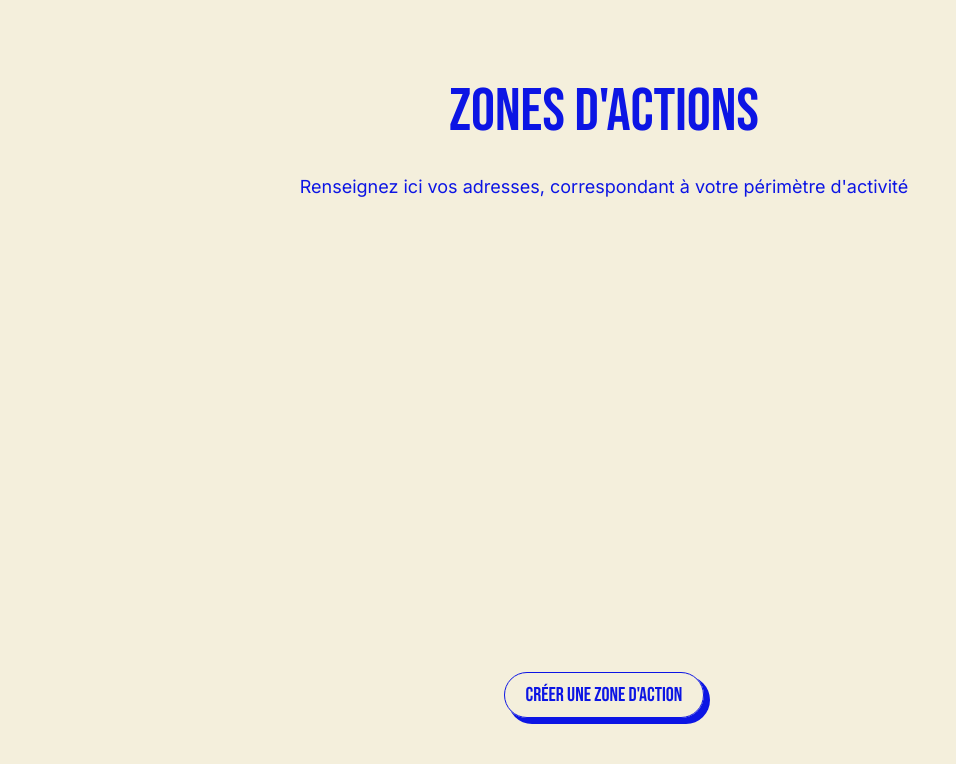
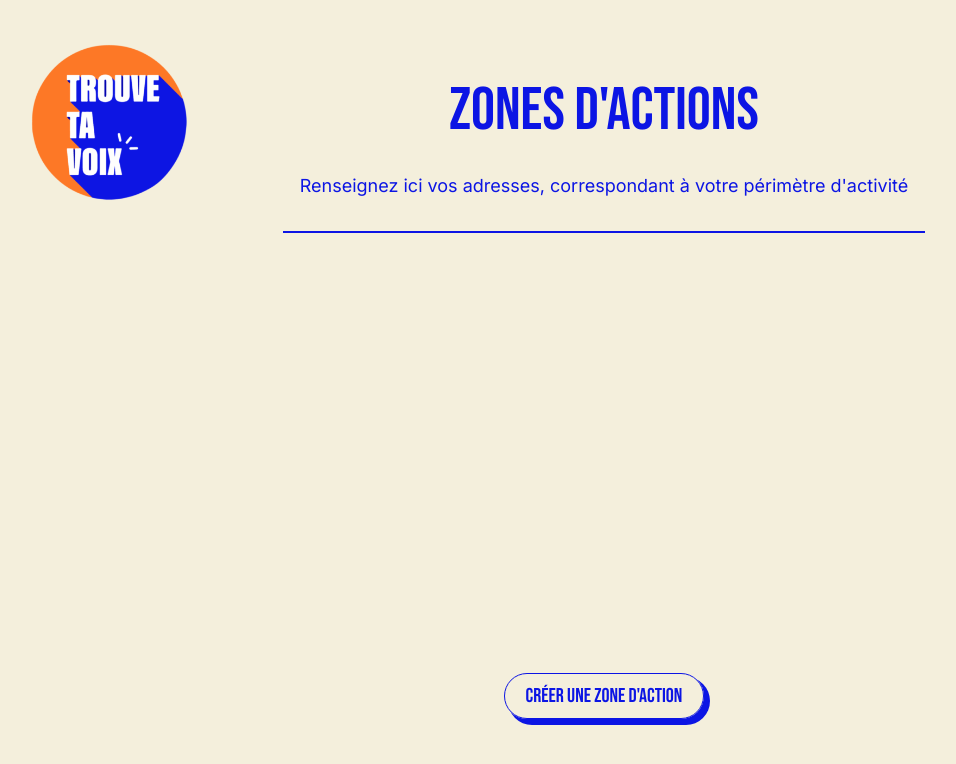
Before and after one commit to Trouve-Ta-Voix/Ttv-matching-front, a React (Create React App) app: page /trainer/adresses in a window 1280 px wide. Shown: the top 764 px of the page, without its empty margins (36-992 px from the left). Built offline with nearby package versions, Linux system fonts and the light colour scheme.

Commit message:
feat: page area

```diff
--- a/src/presentation/pages/SignUpTeacher.jsx
+++ b/src/presentation/pages/SignUpTeacher.jsx
@@ -33,6 +33,7 @@ const SignUpTeacher = () => {
             }
         },
     })
+
     return (
         <MainLayout>
             <Logo position="inline" size="big" />
--- a/src/presentation/pages/TrainerAdresses.jsx
+++ b/src/presentation/pages/TrainerAdresses.jsx
@@ -15,6 +15,7 @@ import Paragraph from "../atoms/Paragraph/Paragraph"
 import AvailibilityLayout from "../layouts/AvailibilityLayout/AvailibilityLayout"
 import TrainerActionAreaCard from "../organisms/TrainerActionAreaCard/TrainerActionAreaCard"
 import TrainerAddressCreateModal from "../organisms/TrainerAddressCreateModal/TrainerAddressCreateModal"
+import Logo from "../atoms/Logo/Logo"
 
 const TrainerAdresses = () => {
     const { userToken } = useContext(UserContext)
@@ -51,9 +52,10 @@ const TrainerAdresses = () => {
 
     return (
         <MainLayout>
+            <Logo position="inline" size="big" />
             <Title title="Zones d'actions" />
             <Paragraph content="Renseignez ici vos adresses, correspondant à votre périmètre d'activité" />
-            <SeparatorLine />
+            <SeparatorLine color="blue" />
             <AvailibilityLayout>
                 {currentAddresses?.map((currentAddress, i) => {
                         return (
--- a/src/presentation/pages/TrainerAdressesUpdate.jsx
+++ b/src/presentation/pages/TrainerAdressesUpdate.jsx
@@ -14,6 +14,9 @@ import Form from "../organisms/Form/Form"
 import Title from "../atoms/Title/Title"
 import Paragraph from "../atoms/Paragraph/Paragraph"
 import AvailibilityLayout from "../layouts/AvailibilityLayout/AvailibilityLayout"
+import SeparatorLine from "../atoms/Line/SeparatorLine"
+import Logo from "../atoms/Logo/Logo"
+
 
 const TrainerAdresses = () => {
     const { userToken } = useContext(UserContext)
@@ -49,10 +52,12 @@ const TrainerAdresses = () => {
 
     return (
         <MainLayout>
+            <Logo position="inline" size="big" />
             <Title title="Modifier une disponibilité" />
             <Paragraph
                 content={`Adresse actuelle : ${currentAddress.currentAddress}`}
             />
+            <SeparatorLine color="blue" />
             <AvailibilityLayout>
                 <Form
                     onSubmit={formik.handleSubmit}
```
